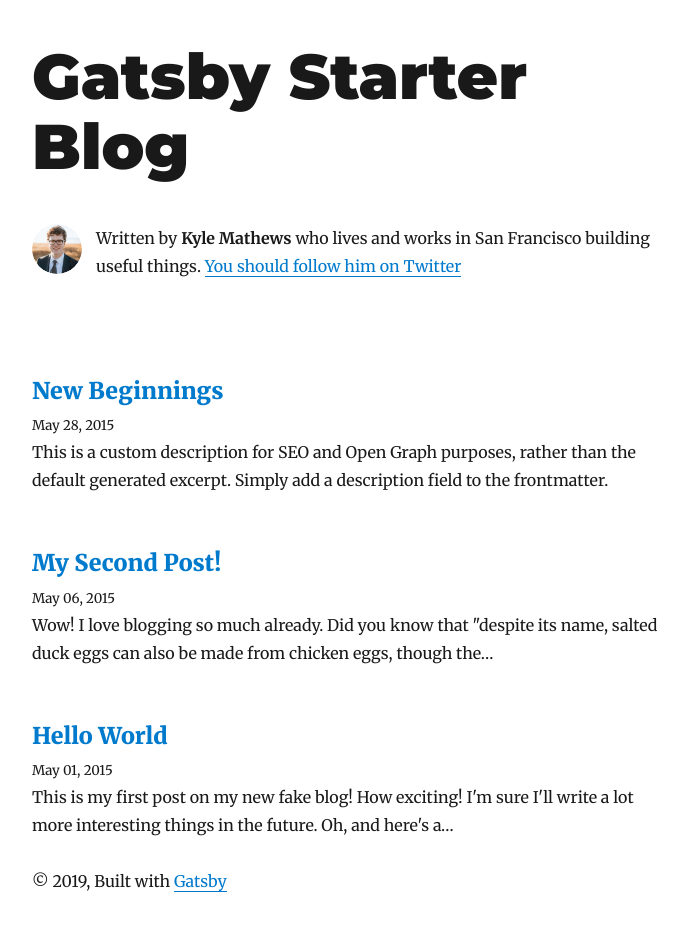
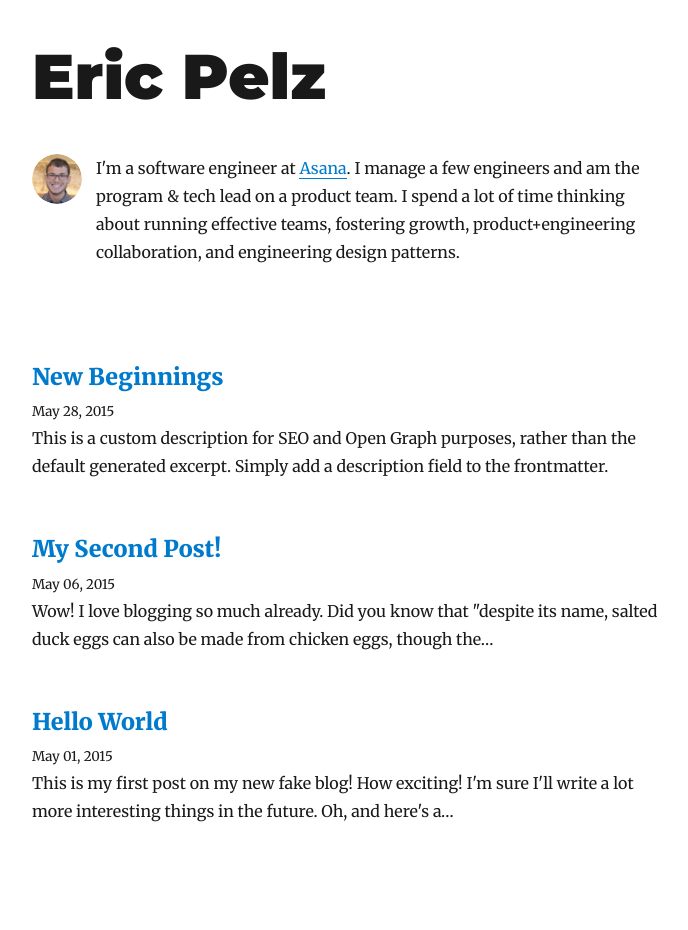
Before and after one commit to epelz/ericpelz.com, a Gatsby site: page / in a window 1280 px wide. Shown: the whole page, without its empty margins (293-981 px from the left). After the commit the page ends 895 px from the top, so only its background shows below. Built offline with nearby package versions, Linux system fonts and the light colour scheme; Gatsby itself is replaced by a stand-in of ours; some packages are replaced by stand-ins of ours.

Commit message:
Initial tweaks customizing starter blog

```diff
--- a/gatsby-config.js
+++ b/gatsby-config.js
@@ -1,12 +1,8 @@
 module.exports = {
   siteMetadata: {
-    title: `Gatsby Starter Blog`,
-    author: `Kyle Mathews`,
-    description: `A starter blog demonstrating what Gatsby can do.`,
-    siteUrl: `https://gatsby-starter-blog-demo.netlify.com/`,
-    social: {
-      twitter: `kylemathews`,
-    },
+    title: `Eric Pelz`,
+    author: `Eric Pelz`,
+    siteUrl: `https://www.ericpelz.com/`,
   },
   plugins: [
     {
@@ -50,20 +46,20 @@
     {
       resolve: `gatsby-plugin-google-analytics`,
       options: {
-        //trackingId: `ADD YOUR TRACKING ID HERE`,
+        trackingId: `UA-11821661-1`,
       },
     },
     `gatsby-plugin-feed`,
     {
       resolve: `gatsby-plugin-manifest`,
       options: {
-        name: `Gatsby Starter Blog`,
-        short_name: `GatsbyJS`,
+        name: `Eric Pelz`,
+        short_name: `Eric Pelz`,
         start_url: `/`,
         background_color: `#ffffff`,
         theme_color: `#663399`,
         display: `minimal-ui`,
-        icon: `content/assets/gatsby-icon.png`,
+        icon: `content/assets/ericpelz.jpg`,
       },
     },
     `gatsby-plugin-offline`,
--- a/src/components/bio.js
+++ b/src/components/bio.js
@@ -16,7 +16,6 @@
     <StaticQuery
       query={bioQuery}
       render={data => {
-        const { author, social } = data.site.siteMetadata
         return (
           <div
             style={{
@@ -26,7 +25,6 @@
           >
             <Image
               fixed={data.avatar.childImageSharp.fixed}
-              alt={author}
               style={{
                 marginRight: rhythm(1 / 2),
                 marginBottom: 0,
@@ -38,12 +36,8 @@
               }}
             />
             <p>
-              Written by <strong>{author}</strong> who lives and works in San
-              Francisco building useful things.
-              {` `}
-              <a href={`https://twitter.com/${social.twitter}`}>
-                You should follow him on Twitter
-              </a>
+              I'm a software engineer at <a href="https://www.asana.com/">Asana</a>. I manage a few engineers and am the program & tech lead on a product team.
+              I spend a lot of time thinking about running effective teams, fostering growth, product+engineering collaboration, and engineering design patterns.
             </p>
           </div>
         )
@@ -54,18 +48,10 @@
 
 const bioQuery = graphql`
   query BioQuery {
-    avatar: file(absolutePath: { regex: "/profile-pic.jpg/" }) {
+    avatar: file(absolutePath: { regex: "/ericpelz.jpg/" }) {
       childImageSharp {
         fixed(width: 50, height: 50) {
           ...GatsbyImageSharpFixed
-        }
-      }
-    }
-    site {
-      siteMetadata {
-        author
-        social {
-          twitter
         }
       }
     }
--- a/src/components/layout.js
+++ b/src/components/layout.js
@@ -62,11 +62,6 @@
       >
         <header>{header}</header>
         <main>{children}</main>
-        <footer>
-          © {new Date().getFullYear()}, Built with
-          {` `}
-          <a href="https://www.gatsbyjs.org">Gatsby</a>
-        </footer>
       </div>
     )
   }
--- a/src/pages/404.js
+++ b/src/pages/404.js
@@ -13,7 +13,7 @@
       <Layout location={this.props.location} title={siteTitle}>
         <SEO title="404: Not Found" />
         <h1>Not Found</h1>
-        <p>You just hit a route that doesn&#39;t exist... the sadness.</p>
+        <p>You just hit a route that doesn&#39;t exist.</p>
       </Layout>
     )
   }
--- a/src/pages/index.js
+++ b/src/pages/index.js
@@ -16,7 +16,7 @@
       <Layout location={this.props.location} title={siteTitle}>
         <SEO
           title="All posts"
-          keywords={[`blog`, `gatsby`, `javascript`, `react`]}
+          keywords={[`blog`, `javascript`, `typescript`, `react`]}
         />
         <Bio />
         {posts.map(({ node }) => {
```
Also changed, not shown: content/assets/ericpelz.jpg (added), content/assets/gatsby-icon.png (deleted), content/assets/profile-pic.jpg (deleted), static/favicon.ico.
